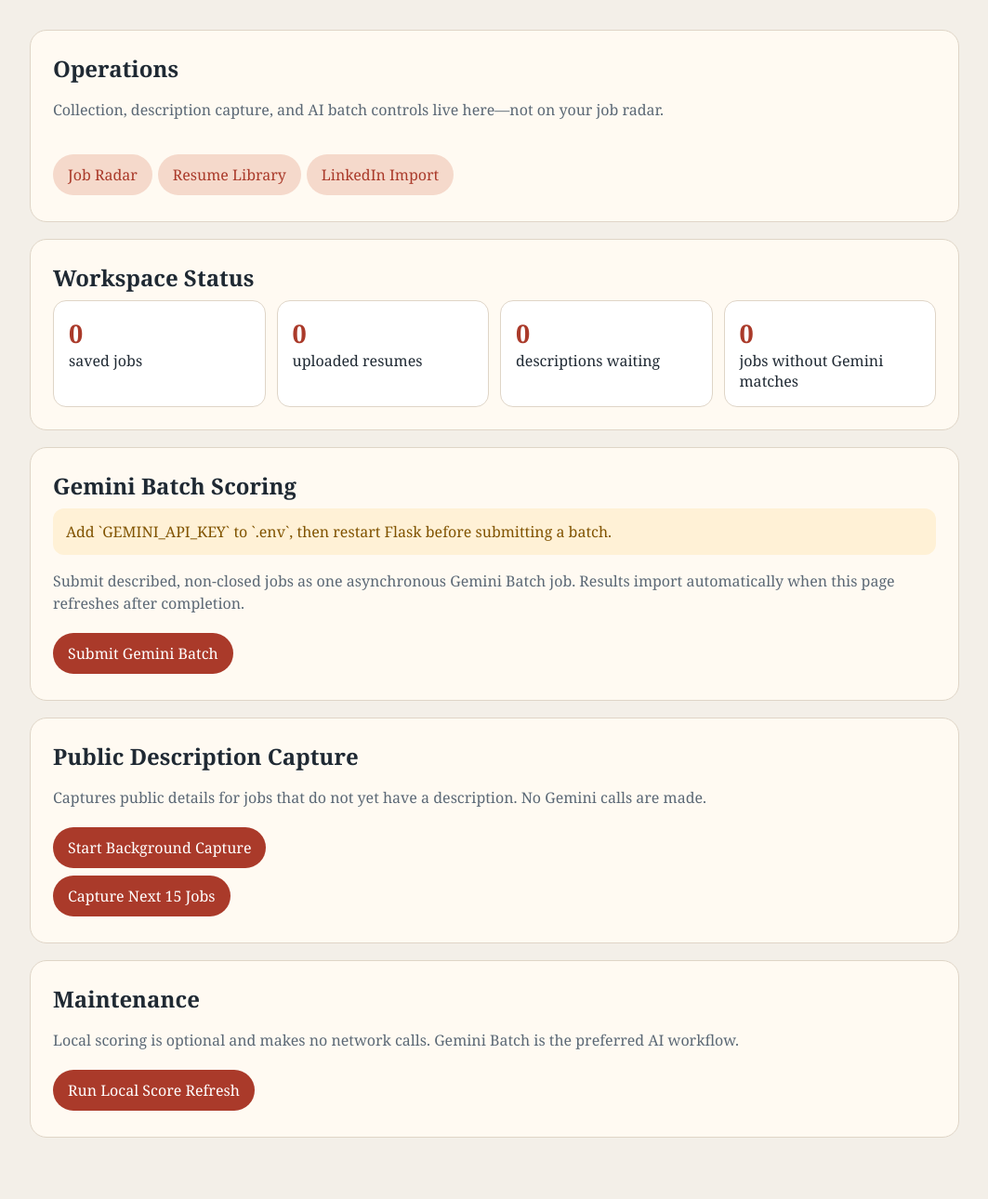
After one commit to swara-aa/JobTracker, a Flask app: page /operations in a window 1280 px wide. The commit adds this page. Shown: the whole page at 93% size, without its empty margins (108-1171 px from the left). Run offline with Flask 3, Linux system fonts and the light colour scheme; data that the repository does not hold is empty.

Commit message:
Separate dashboard operations from job radar

```diff
--- a/job_agent/gemini_batch.py
+++ b/job_agent/gemini_batch.py
@@ -66,7 +66,10 @@ def batch_status(refresh: bool = False) -> dict[str, object]:
     from google import genai
 
     client = genai.Client(api_key=api_key)
-    batch = client.batches.get(name=str(state["name"]))
+    try:
+        batch = client.batches.get(name=str(state["name"]))
+    except Exception as exc:  # noqa: BLE001
+        return state | {"message": f"Could not refresh Gemini Batch status: {str(exc)[:160]}"}
     state["provider_state"] = str(getattr(batch, "state", "UNKNOWN"))
     if "SUCCEEDED" in state["provider_state"]:
         completed, failed = _import_results(client, batch)
--- /dev/null
+++ b/job_agent/templates/operations.html
@@ -0,0 +1,42 @@
+<!doctype html>
+<html lang="en">
+  <head>
+    <meta charset="utf-8">
+    <meta name="viewport" content="width=device-width, initial-scale=1">
+    <title>JobTracker Operations</title>
+    <style>
+      :root { --bg:#f3efe8; --paper:#fffaf2; --ink:#1f2933; --muted:#5b6875; --accent:#aa3a2a; --line:#dfd5c7; }
+      * { box-sizing:border-box; } body { margin:0; color:var(--ink); background:var(--bg); font-family:Georgia, serif; }
+      main { max-width:1040px; margin:auto; padding:32px 20px 48px; } .panel { background:var(--paper); border:1px solid var(--line); border-radius:18px; padding:24px; margin-bottom:18px; }
+      .top { display:flex; justify-content:space-between; align-items:center; gap:16px; flex-wrap:wrap; } h1,h2 { margin:0 0 8px; } p { color:var(--muted); line-height:1.5; } .grid { display:grid; grid-template-columns:repeat(auto-fit,minmax(210px,1fr)); gap:12px; }
+      .metric,.card { border:1px solid var(--line); border-radius:14px; padding:16px; background:#fff; } .metric strong { display:block; font-size:1.7rem; color:var(--accent); }
+      button,a { border:0; border-radius:999px; padding:11px 16px; font:inherit; text-decoration:none; cursor:pointer; display:inline-block; margin:4px 6px 4px 0; } button { background:var(--accent); color:#fff; } a { background:#f5d9cb; color:var(--accent); }
+      .notice { background:#d8efe4; color:#1f6b52; border-radius:12px; padding:14px; margin:14px 0; } .warning { background:#fff1d6; color:#805300; border-radius:12px; padding:14px; }
+    </style>
+  </head>
+  <body>
+    <main>
+      <section class="panel top">
+        <div><h1>Operations</h1><p>Collection, description capture, and AI batch controls live here—not on your job radar.</p></div>
+        <div><a href="/">Job Radar</a><a href="/resumes">Resume Library</a><a href="/linkedin-review">LinkedIn Import</a></div>
+      </section>
+      {% if message %}<div class="notice">{{ message }}</div>{% endif %}
+      <section class="panel"><h2>Workspace Status</h2><div class="grid">
+        <div class="metric"><strong>{{ total_jobs }}</strong>saved jobs</div><div class="metric"><strong>{{ resume_count }}</strong>uploaded resumes</div>
+        <div class="metric"><strong>{{ descriptions_waiting }}</strong>descriptions waiting</div><div class="metric"><strong>{{ gemini_waiting }}</strong>jobs without Gemini matches</div>
+      </div></section>
+      <section class="panel"><h2>Gemini Batch Scoring</h2>
+        {% if not gemini_configured %}<div class="warning">Add `GEMINI_API_KEY` to `.env`, then restart Flask before submitting a batch.</div>{% endif %}
+        {% if gemini_batch_status.active %}<div class="notice"><strong>{{ gemini_batch_status.message }}</strong><br>{{ gemini_batch_status.total }} jobs submitted{% if gemini_batch_status.provider_state %} · {{ gemini_batch_status.provider_state }}{% endif %}</div>
+        {% else %}<p>Submit described, non-closed jobs as one asynchronous Gemini Batch job. Results import automatically when this page refreshes after completion.</p><form method="post" action="/jobs/submit-gemini-batch"><button type="submit">Submit Gemini Batch</button></form>{% endif %}
+        {% if gemini_status.running %}<div class="warning">A legacy live Gemini queue is still running: {{ gemini_status.pending }} pending. Restart Flask to stop it before using Batch.</div>{% endif %}
+      </section>
+      <section class="panel"><h2>Public Description Capture</h2>
+        {% if overnight_status.running %}<div class="notice"><strong>{{ overnight_status.message }}</strong><br>{{ overnight_status.completed }} complete · {{ overnight_status.remaining }} remaining · {{ overnight_status.unavailable }} unavailable</div><form method="post" action="/jobs/stop-overnight-public-backfill"><button type="submit">Stop Capture</button></form>
+        {% else %}<p>Captures public details for jobs that do not yet have a description. No Gemini calls are made.</p><form method="post" action="/jobs/start-overnight-public-backfill"><button type="submit">Start Background Capture</button></form><form method="post" action="/jobs/backfill-public-details"><button type="submit">Capture Next 15 Jobs</button></form>{% endif %}
+      </section>
+      <section class="panel"><h2>Maintenance</h2><p>Local scoring is optional and makes no network calls. Gemini Batch is the preferred AI workflow.</p><form method="post" action="/jobs/local-score-all"><button type="submit">Run Local Score Refresh</button></form></section>
+    </main>
+    {% if overnight_status.running or gemini_batch_status.active %}<script>setTimeout(() => window.location.reload(), 15000);</script>{% endif %}
+  </body>
+</html>
--- a/job_agent/web.py
+++ b/job_agent/web.py
@@ -270,13 +270,6 @@ def create_app() -> Flask:
             key=lambda job: int(_effective_match_score(job) or 0),
             reverse=True,
         )[20:30]
-        from job_agent.public_enrichment import overnight_public_backfill_status
-        from job_agent.gemini_queue import gemini_queue_status
-        from job_agent.gemini_batch import batch_status
-
-        overnight_status = overnight_public_backfill_status()
-        gemini_status = gemini_queue_status()
-        gemini_batch_status = batch_status(refresh=True)
         if sort == "match":
             matching_jobs.sort(
                 key=lambda job: (
@@ -323,9 +316,6 @@ def create_app() -> Flask:
             },
             import_message=import_message,
             radar_message=radar_message,
-            overnight_status=overnight_status,
-            gemini_status=gemini_status,
-            gemini_batch_status=gemini_batch_status,
         )
 
     @app.post("/jobs/score-radar")
@@ -403,15 +393,35 @@ def create_app() -> Flask:
             )
         )
 
+    @app.get("/operations")
+    def operations():
+        from job_agent.gemini_batch import batch_status
+        from job_agent.gemini_queue import gemini_queue_status
+        from job_agent.public_enrichment import overnight_public_backfill_status
+        from job_agent.storage import job_ids_without_gemini_match, public_description_missing_count
+
+        return render_template(
+            "operations.html",
+            total_jobs=job_count(),
+            resume_count=len(fetch_resumes()),
+            descriptions_waiting=public_description_missing_count(),
+            gemini_waiting=len(job_ids_without_gemini_match()),
+            gemini_configured=bool(get_user_setting("GEMINI_API_KEY")),
+            overnight_status=overnight_public_backfill_status(),
+            gemini_status=gemini_queue_status(),
+            gemini_batch_status=batch_status(refresh=True),
+            message=request.args.get("message", "").strip(),
+        )
+
     @app.post("/jobs/submit-gemini-batch")
     def submit_gemini_batch():
         from job_agent.gemini_batch import submit_gemini_resume_batch
 
         try:
             state = submit_gemini_resume_batch()
-            return redirect(url_for("index", message=str(state["message"])))
+            return redirect(url_for("operations", message=str(state["message"])))
         except Exception as exc:  # noqa: BLE001
-            return redirect(url_for("index", message=str(exc)))
+            return redirect(url_for("operations", message=str(exc)))
 
     @app.post("/jobs/local-score-all")
     def local_score_all_jobs():
@@ -423,9 +433,9 @@ def create_app() -> Flask:
                 f"Locally pre-scored {result['scored']} jobs against {result['resumes']} resume(s). "
                 "No Gemini or network calls were used."
             )
-            return redirect(url_for("index", sort="match", message=message))
+            return redirect(url_for("operations", message=message))
         except Exception as exc:  # noqa: BLE001
-            return redirect(url_for("index", message=str(exc)))
+            return redirect(url_for("operations", message=str(exc)))
 
     @app.post("/jobs/backfill-public-details")
     def backfill_public_details():
@@ -439,21 +449,21 @@ def create_app() -> Flask:
             )
         else:
             message = "No eligible jobs are waiting for public description backfill."
-        return redirect(url_for("index", message=message))
+        return redirect(url_for("operations", message=message))
 
     @app.post("/jobs/start-overnight-public-backfill")
     def start_overnight_public_details_backfill():
         from job_agent.public_enrichment import start_overnight_public_backfill
 
         status = start_overnight_public_backfill()
-        return redirect(url_for("index", message=str(status["message"])))
+        return redirect(url_for("operations", message=str(status["message"])))
 
     @app.post("/jobs/stop-overnight-public-backfill")
     def stop_overnight_public_details_backfill():
         from job_agent.public_enrichment import stop_overnight_public_backfill
 
         status = stop_overnight_public_backfill()
-        return redirect(url_for("index", message=str(status["message"])))
+        return redirect(url_for("operations", message=str(status["message"])))
 
     @app.route("/linkedin-review", methods=["GET", "POST"])
     def linkedin_review():
```
Also changed, not shown: job_agent/templates/index.html (+1 -48 lines).
